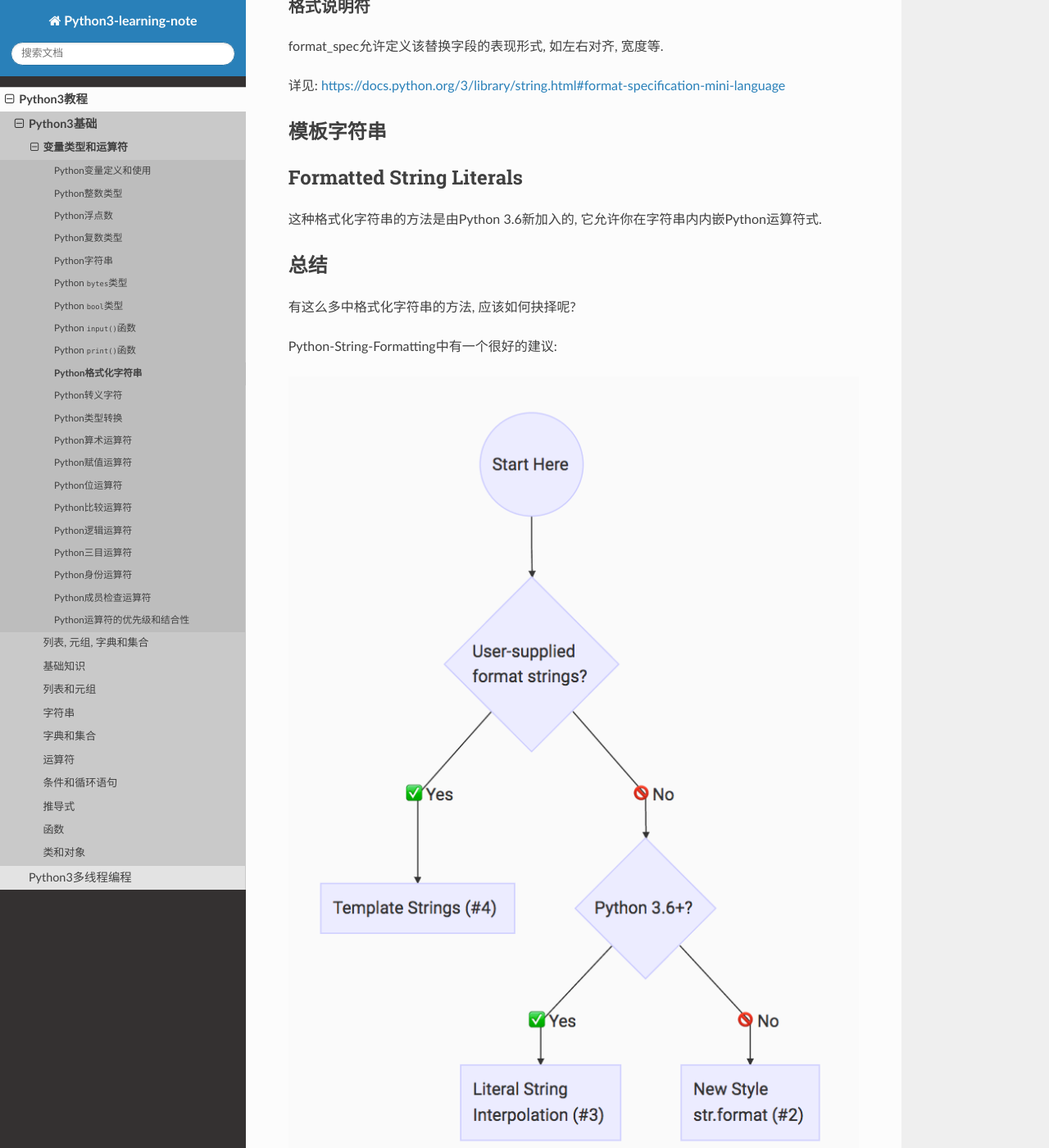
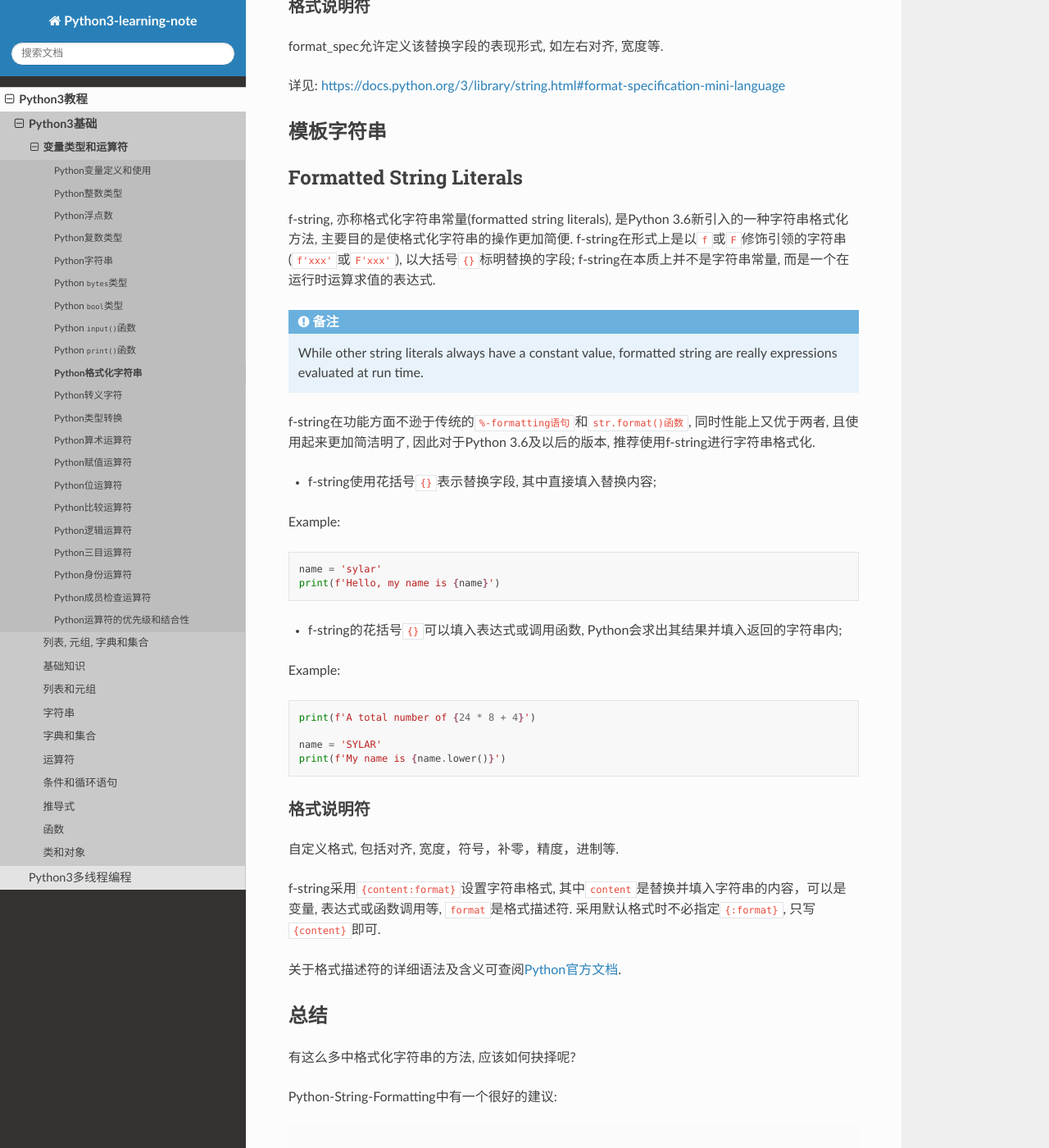
Before and after one commit to My-LearningNotes/Python3, a Sphinx documentation site: the page built from source/tutorial/basics/variable_and_operator/format_string.rst, in a window 1280 px wide and 1400 px high, scrolled down 1486 px. Shown: the whole window at 82% size. Built offline with Sphinx 7.4.7 and the Read the Docs theme 2.0.0, drawn with Linux system fonts in a browser that asks for light colours.

Commit message:
修改关于格式化字符串的笔记

```diff
--- a/source/tutorial/basics/variable_and_operator/format_string.rst
+++ b/source/tutorial/basics/variable_and_operator/format_string.rst
@@ -84,7 +84,47 @@ format_spec允许定义该替换字段的表现形式, 如左右对齐, 宽度
 Formatted String Literals
 -------------------------
 
-这种格式化字符串的方法是由Python 3.6新加入的, 它允许你在字符串内内嵌Python运算符式.
+f-string, 亦称格式化字符串常量(formatted string literals), 是Python 3.6新引入的一种字符串格式化方法, 主要目的是使格式化字符串的操作更加简便.
+f-string在形式上是以\ ``f``\ 或\ ``F``\ 修饰引领的字符串(``f'xxx'``\ 或\ ``F'xxx'``), 以大括号\ ``{}``\ 标明替换的字段;
+f-string在本质上并不是字符串常量,  而是一个在运行时运算求值的表达式.
+
+.. note::
+
+    While other string literals always have a constant value,  formatted string are really expressions evaluated at run time.
+
+f-string在功能方面不逊于传统的\ ``%-formatting语句``\ 和\ ``str.format()函数``\ , 同时性能上又优于两者,  且使用起来更加简洁明了,
+因此对于Python 3.6及以后的版本, 推荐使用f-string进行字符串格式化.
+
+*   f-string使用花括号\ ``{}``\ 表示替换字段, 其中直接填入替换内容;
+
+Example:
+
+.. code-block:: python
+
+    name = 'sylar'
+    print(f'Hello, my name is {name}')
+
+*   f-string的花括号\ ``{}``\ 可以填入表达式或调用函数, Python会求出其结果并填入返回的字符串内;
+
+Example:
+
+.. code-block:: python
+
+    print(f'A total number of {24 * 8 + 4}')
+
+    name = 'SYLAR'
+    print(f'My name is {name.lower()}')
+
+
+格式说明符
+^^^^^^^^^^
+
+自定义格式, 包括对齐, 宽度，符号，补零，精度，进制等.
+
+f-string采用\ ``{content:format}``\ 设置字符串格式, 其中\ ``content``\ 是替换并填入字符串的内容，可以是变量, 表达式或函数调用等, ``format``\ 是格式描述符.
+采用默认格式时不必指定\ ``{:format}``\ , 只写\ ``{content}``\ 即可.
+
+关于格式描述符的详细语法及含义可查阅\ `Python官方文档 <https://docs.python.org/3/library/string.html#format-specification-mini-language>`_\ .
 
 
 总结
```
